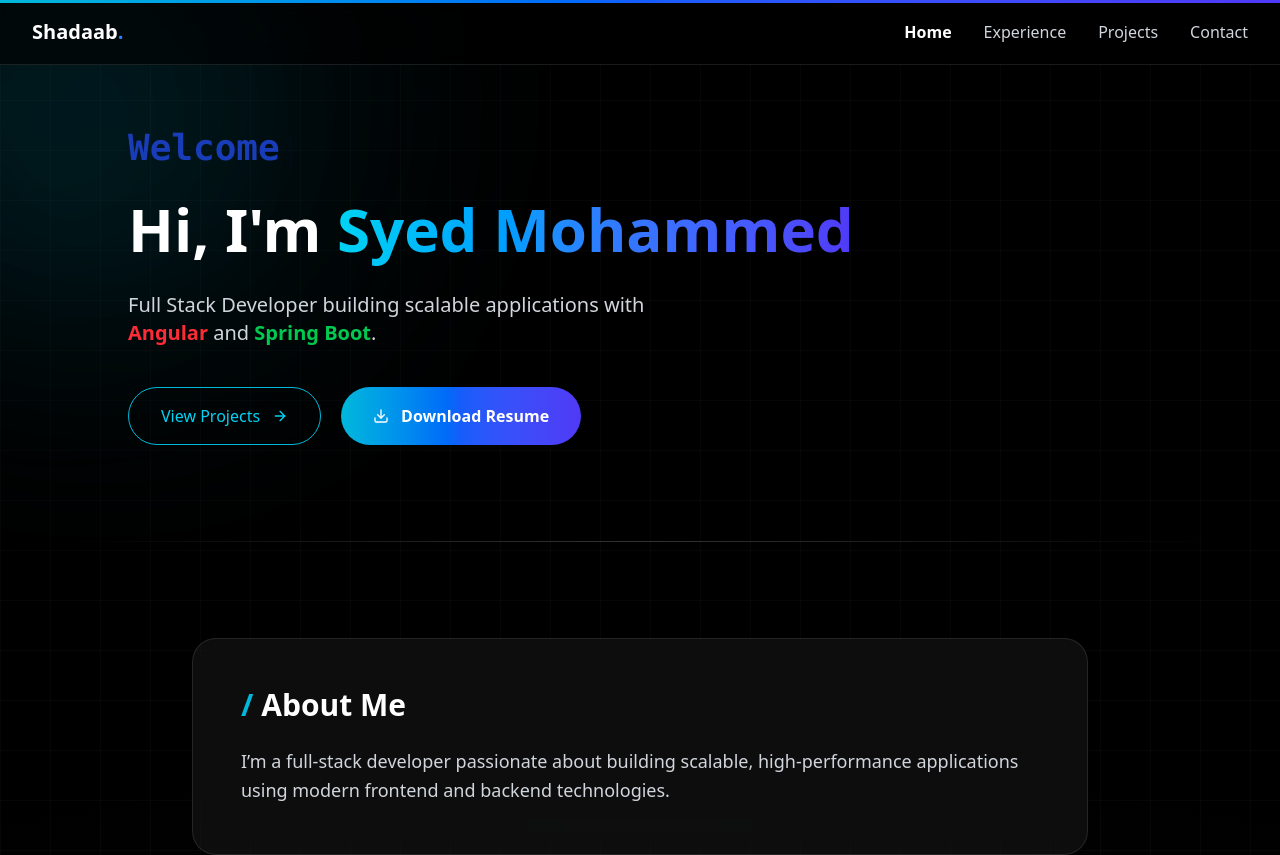
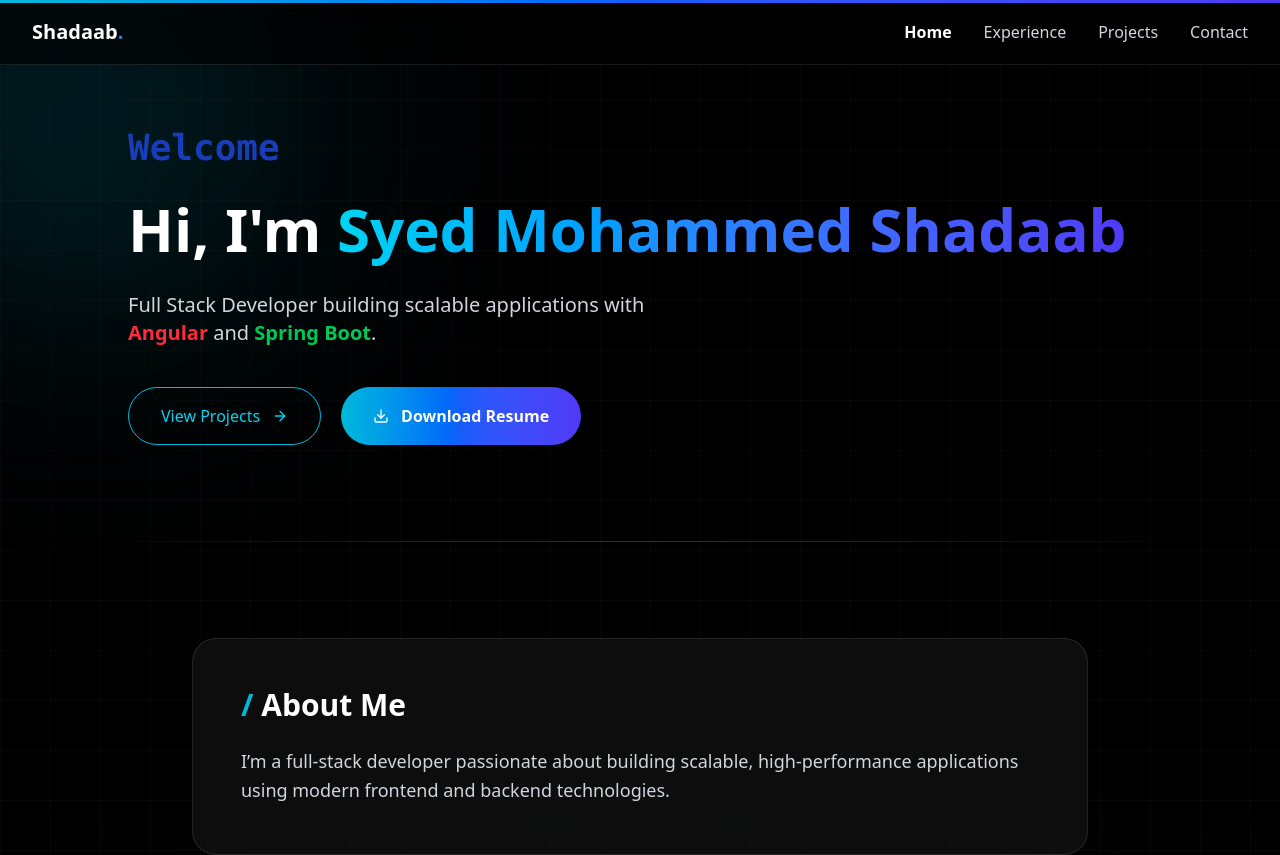
Before and after one commit to syedmohammedshadaab/portfolio, a React (Vite) app: page / in a window 1280 px wide. Shown: the top 855 px of the page. Built offline with nearby package versions, Linux system fonts and the light colour scheme.

Commit message:
Fixed the Home

```diff
--- a/src/pages/Home.jsx
+++ b/src/pages/Home.jsx
@@ -61,7 +61,6 @@ const Home = () => {
 
   return (
     <div className="relative min-h-screen w-full px-6 sm:px-10 lg:px-16 pt-28 sm:pt-32 pb-24 text-white bg-black overflow-hidden">
-
       {/* Scroll Progress */}
       <motion.div
         style={{ scaleX }}
@@ -121,7 +120,8 @@ const Home = () => {
           >
             Hi, I'm{" "}
             <span className="bg-gradient-to-r from-cyan-400 via-blue-500 to-indigo-600 bg-clip-text text-transparent">
-              Syed Mohammed             </span>
+              Syed Mohammed Shadaab{" "}
+            </span>
           </motion.h1>
 
           <motion.p
```
